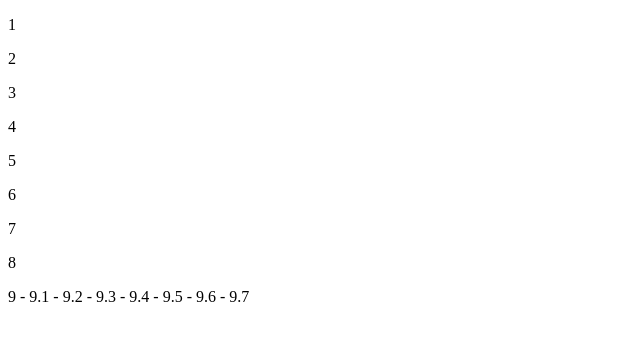
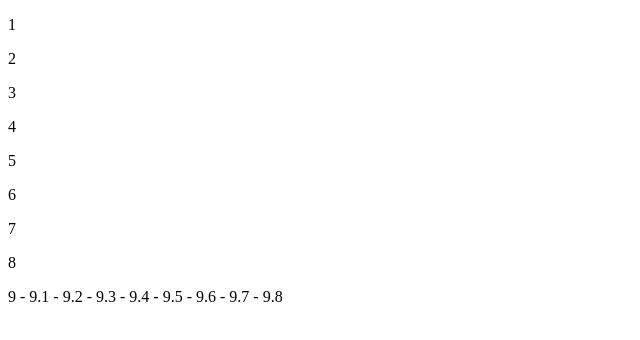
Before and after one commit to Avirillex/AmongUs, a plain HTML site: page index.html in a window 1280 px wide. Shown: the full height of the page, 0-640 px from the left. Drawn offline with Linux system fonts and the light colour scheme.

Commit message:
Pixel 9.8

```diff
--- a/index.html
+++ b/index.html
@@ -16,7 +16,7 @@
         <p>6</p>
         <p>7</p>
         <p>8</p>
-        <p>9 - 9.1 - 9.2 - 9.3 - 9.4 - 9.5 - 9.6 - 9.7</p>
+        <p>9 - 9.1 - 9.2 - 9.3 - 9.4 - 9.5 - 9.6 - 9.7 - 9.8</p>
     </article>
 </body>
 </html>
```
